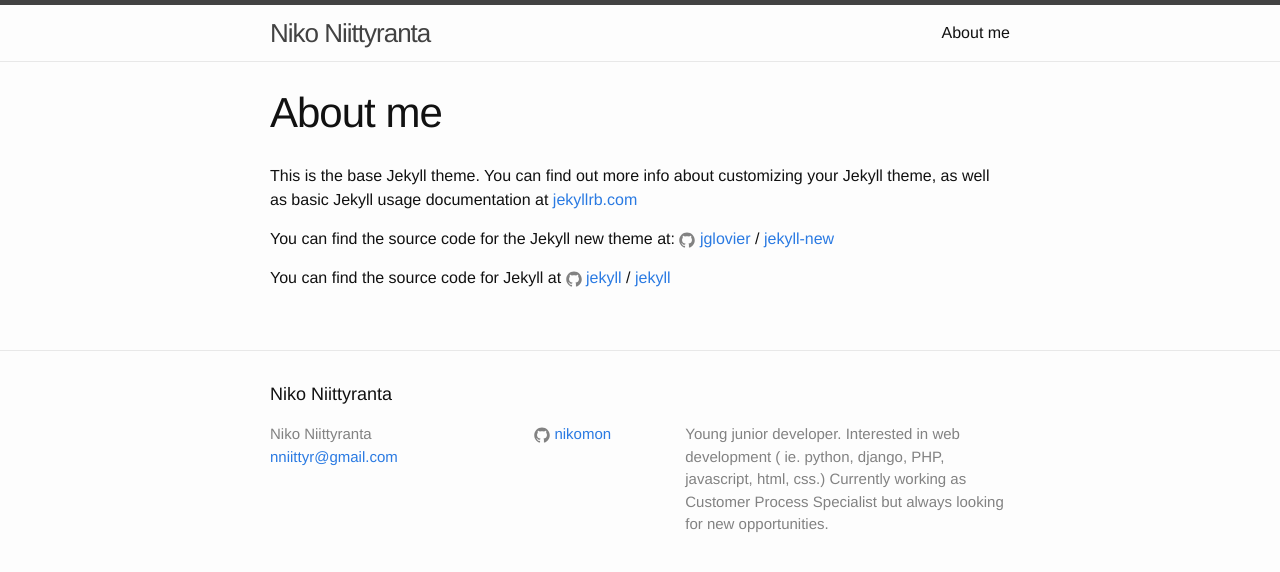
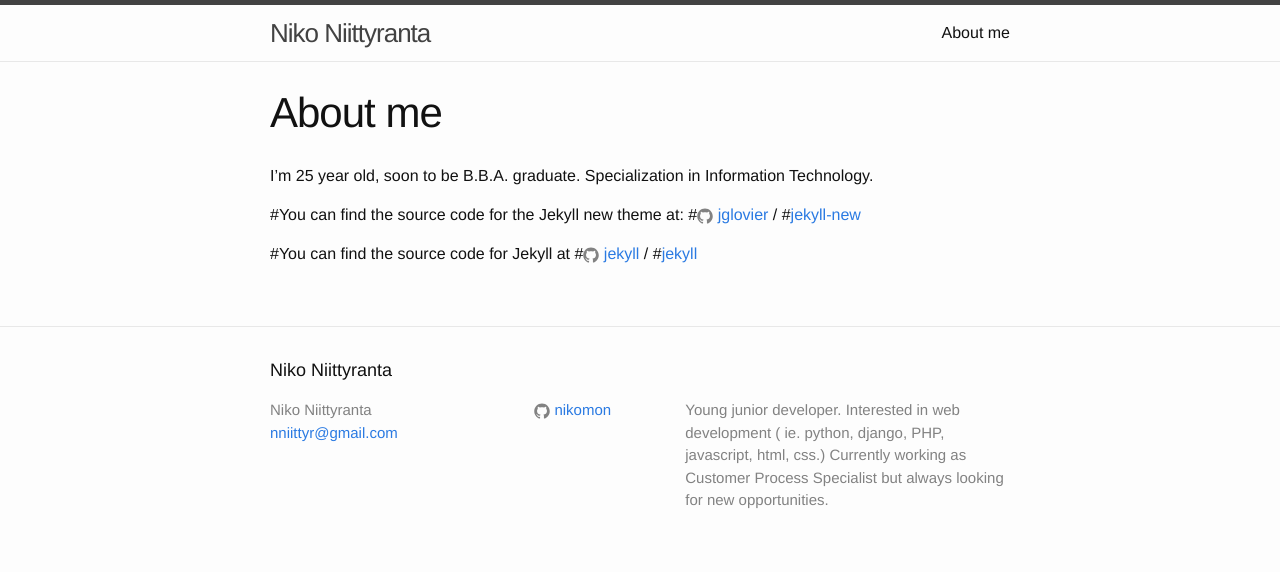
Before and after one commit to nikomon/nikomon.github.io, a Jekyll site: the page built from about.md, in a window 1280 px wide. Shown: the top 572 px of the page. Built offline with Jekyll 4.4.1, drawn with Linux system fonts in a browser that asks for light colours.

Commit message:
Update about.md

```diff
--- a/about.md
+++ b/about.md
@@ -4,12 +4,12 @@ title: About me
 permalink: /about/
 ---
 
-This is the base Jekyll theme. You can find out more info about customizing your Jekyll theme, as well as basic Jekyll usage documentation at [jekyllrb.com](http://jekyllrb.com/)
+I'm 25 year old, soon to be B.B.A. graduate. Specialization in Information Technology.
 
-You can find the source code for the Jekyll new theme at:
-{% include icon-github.html username="jglovier" %} /
-[jekyll-new](https://github.com/jglovier/jekyll-new)
+#You can find the source code for the Jekyll new theme at:
+#{% include icon-github.html username="jglovier" %} /
+#[jekyll-new](https://github.com/jglovier/jekyll-new)
 
-You can find the source code for Jekyll at
-{% include icon-github.html username="jekyll" %} /
-[jekyll](https://github.com/jekyll/jekyll)
+#You can find the source code for Jekyll at
+#{% include icon-github.html username="jekyll" %} /
+#[jekyll](https://github.com/jekyll/jekyll)
```
